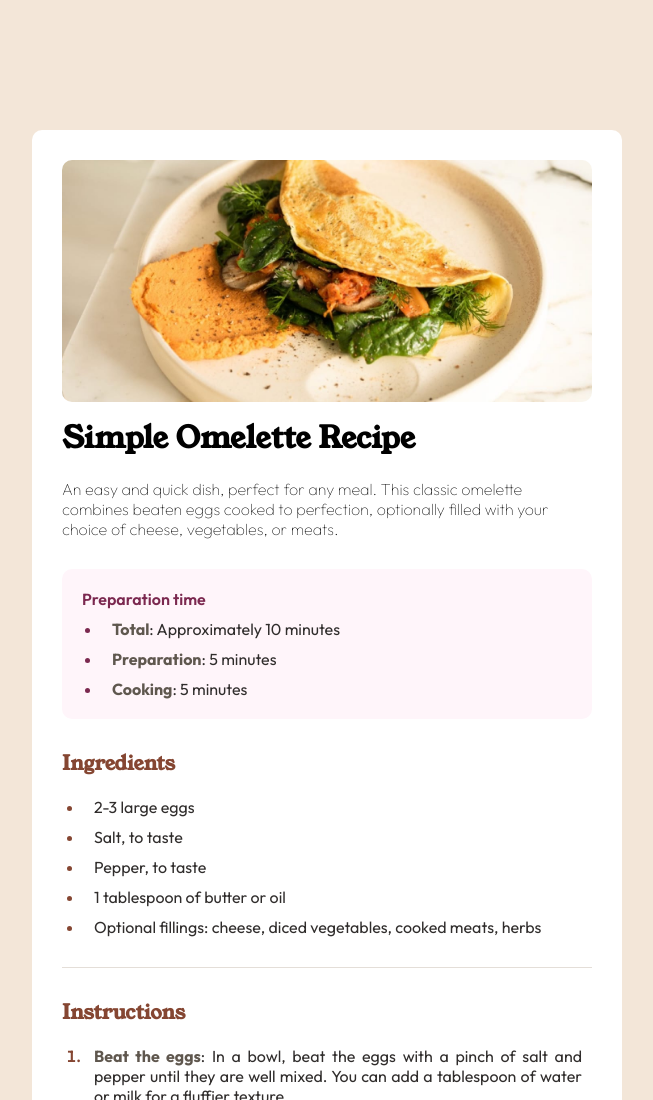
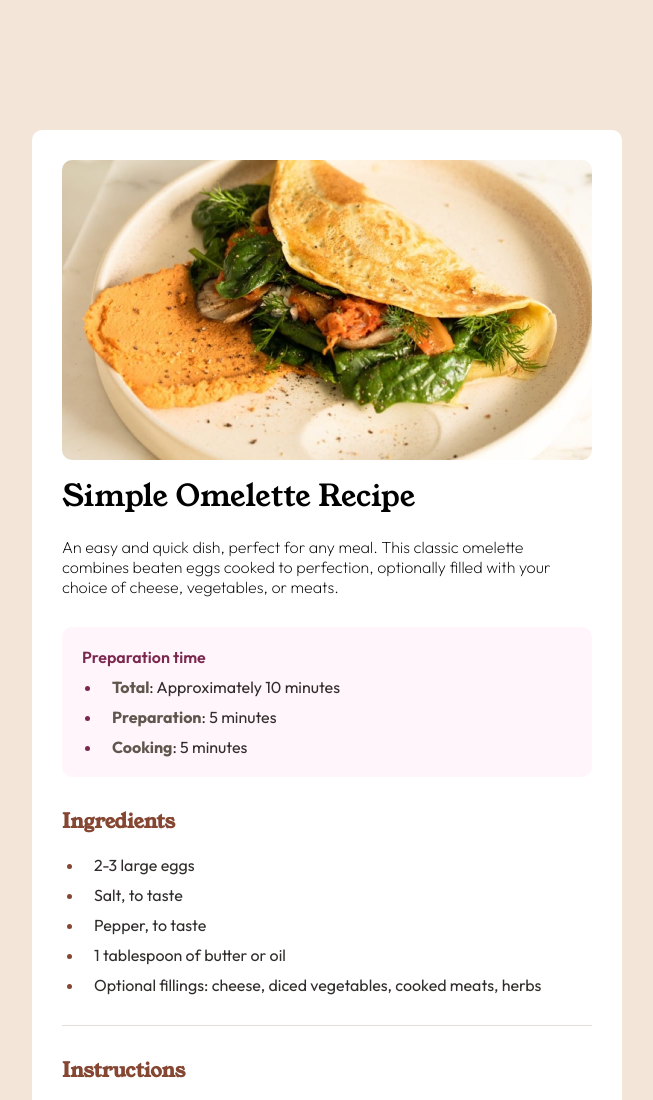
Before and after one commit to shiwanikandpal/recipe-page-Challenge, a plain HTML site: page index.html in a window 1280 px wide. Shown: the top 1100 px of the page, without its empty margins (313-966 px from the left). Drawn offline with Linux system fonts and the light colour scheme.

Commit message:
Update index.html

```diff
--- a/index.html
+++ b/index.html
@@ -70,7 +70,7 @@
 
     .recipe-card .recipe-img {
       width: 100%;
-      height: auto;
+      height: 300px;
       display: flex;
       justify-content: center;
       align-items: center;
@@ -94,13 +94,14 @@
     .recipe-header h1 {
       font-family: "Young Serif", serif;
       font-size: 3rem;
+      font-weight: 400;
       margin-bottom: 20px;
     }
 
     .recipe-header p {
       font-family: "Outfit", sans-serif;
       font-size: 1.6rem;
-      font-weight: 100;
+      font-weight: 200;
     }
 
     .recipe-card .recipe-prep {
```
